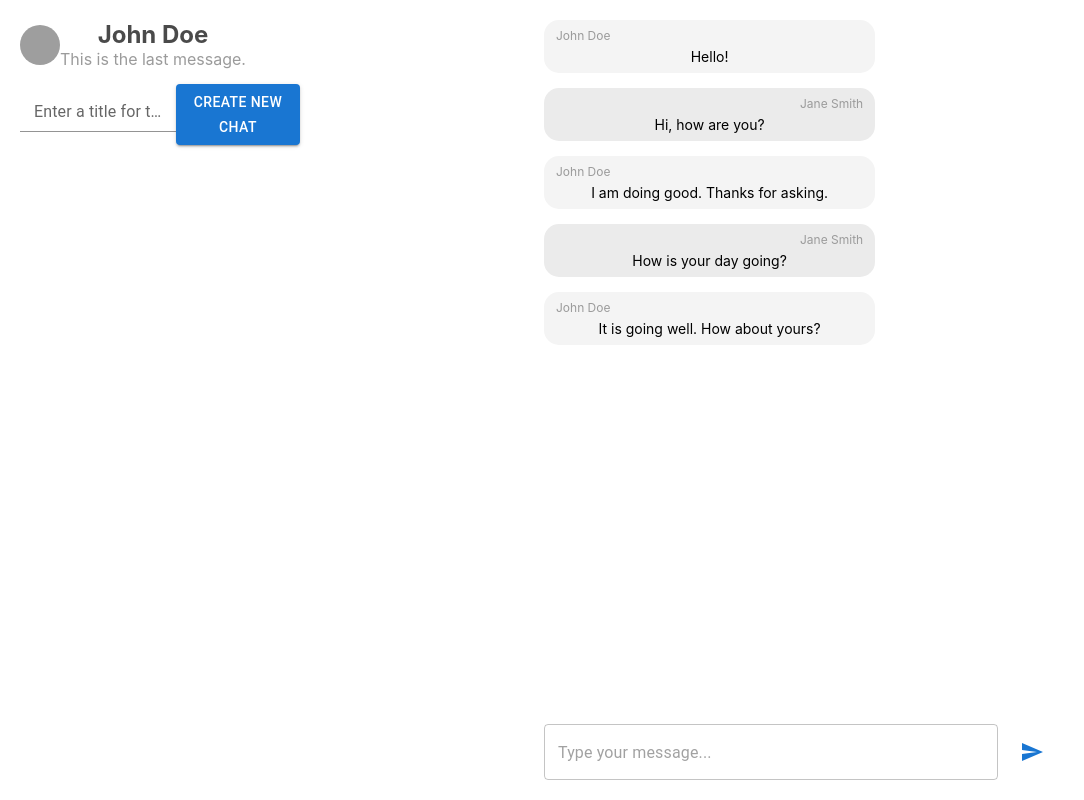
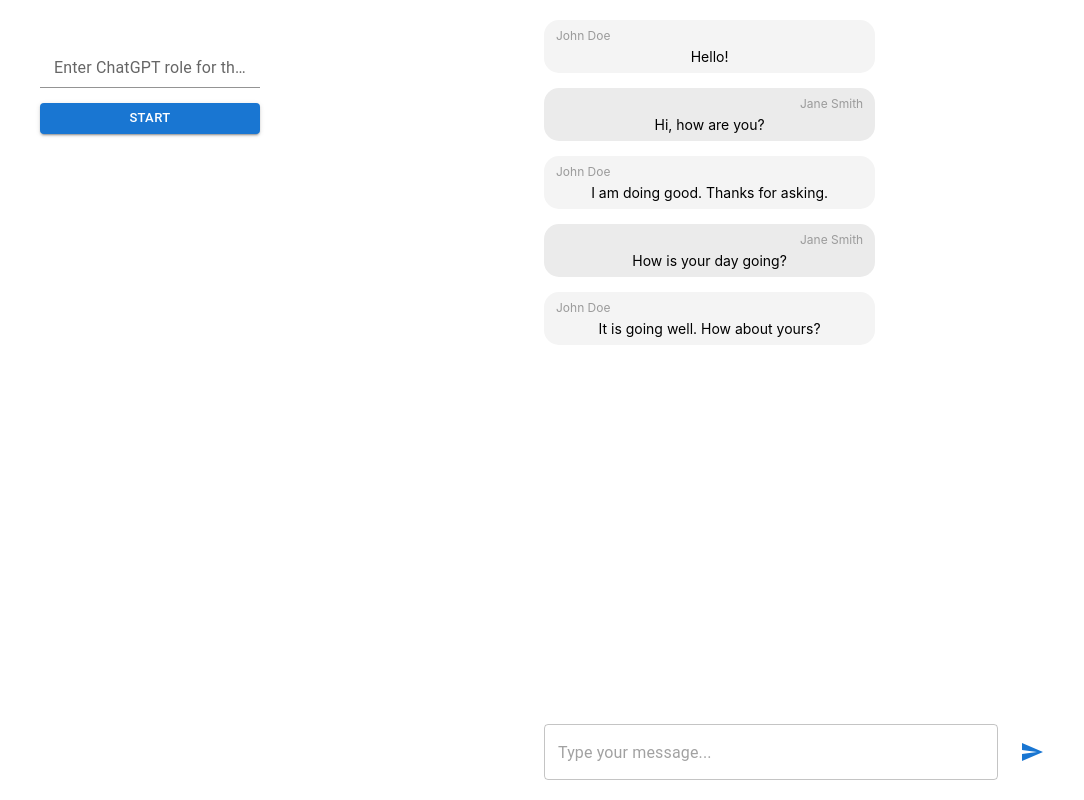
Before and after one commit to Docker69/PlayWithChatGPT, a React (Create React App) app in the folder frontend/: page / in a window 1280 px wide. Both pictures are taken after a click on the button "NEW CHAT". Shown: the whole page, without its empty margins (0-1084 px from the left). Built offline with nearby package versions, Linux system fonts and the light colour scheme; grey boxes are pictures that could not be loaded.

Commit message:
Create first API, init the Chat

```diff
--- /dev/null
+++ b/frontend/src/api/chatAPI.ts
@@ -0,0 +1,52 @@
+import { ChatPrompt, ChatSession } from "../utils/storeConstants";
+
+const config = {
+    serverPort: 3001
+  };
+
+export async function initChat(payload: ChatSession) {
+    //initialize return value as ChatSession type and set to payload
+    let chatSession: ChatSession = payload;
+
+    // Initialize the chat session with the backend server
+    try {
+        const response = await fetch(`http://localhost:${config.serverPort}/api/init`, {
+            method: 'POST',
+            body: JSON.stringify(payload),
+            headers: {
+                'Content-Type': 'application/json'
+            }
+        });
+        // Handle only Status 200 responses from the server here otherwise throw an error
+        if (response.status !== 200) {
+            throw new Error(`Responsed with status ${response.status}.`);
+        }
+        // Parse the response body as JSON
+        chatSession = await response.json();
+        console.debug('Chat initiated successfully: ', chatSession);
+
+    } catch (error: any) {
+        // Handle any errors that occur during the request here
+        console.error('Exception initiating chat, ', error.message);
+    }
+    // Return the chat session data
+    return chatSession;
+  }
+
+export async function sendChatPrompt(payload: ChatPrompt) {
+    // Send the prompt data to the backend server
+    try {
+        const response = await fetch('/api/send-prompt', {
+            method: 'POST',
+            body: JSON.stringify(payload),
+            headers: {
+                'Content-Type': 'application/json'
+            }
+        });
+        // Handle the response from the server here if necessary
+        console.debug('Prompt sent successfully: ', response);
+    } catch (error) {
+        // Handle any errors that occur during the request here
+        console.error('Error sending prompt: ', error);
+    }
+  }
--- a/frontend/src/components/ChatSession.tsx
+++ b/frontend/src/components/ChatSession.tsx
@@ -1,7 +1,8 @@
-import React from "react";
+import React, { useContext, useState } from "react";
 import { IconButton, Box, Container, TextField } from "@mui/material";
 import SendIcon from "@mui/icons-material/Send";
-
+import { store } from '../utils/store';
+import { SEND_CHAT_PROMPT } from '../utils/storeConstants';
 type ChatSessionProps = {};
 
 const MessageBubble = ({
@@ -56,6 +57,23 @@ const ChatSession: React.FC<ChatSessionProps> = () => {
     },
   ];
 
+  const [prompt, setPrompt] = useState('');
+  const { dispatch } = useContext(store);
+
+  const handleSendClick = () => {
+
+    //event.preventDefault();
+    // handle adding new chat Session
+    dispatch({
+        type: SEND_CHAT_PROMPT,
+        payload: {id: "", prompt: prompt}
+      });
+
+    console.debug('Prompt sent');
+    setPrompt('');
+  };
+
+
   return (
     <Container
       maxWidth="sm"
@@ -72,8 +90,15 @@ const ChatSession: React.FC<ChatSessionProps> = () => {
           variant="outlined"
           placeholder="Type your message..."
           style={{ flex: 1, marginRight: "10px" }}
+          value={prompt}
+          onChange={(event) => setPrompt(event.target.value)}
         />
-        <IconButton color="primary" aria-label="Send" size="large">
+        <IconButton
+          color="primary"
+          aria-label="Send"
+          size="large"
+          onClick={() => handleSendClick()}
+        >
           <SendIcon />
         </IconButton>
       </Box>
--- a/frontend/src/components/ChatSessions.tsx
+++ b/frontend/src/components/ChatSessions.tsx
@@ -1,5 +1,5 @@
-import React, { useContext, useState } from 'react';
-import styled from 'styled-components';
+import React, { useContext, useEffect, useState } from "react";
+import styled from "styled-components";
 import {
   Avatar,
   Button,
@@ -8,102 +8,120 @@ import {
   Input,
   Container,
   Box,
-} from '@mui/material';
+} from "@mui/material";
 
-import AddChatIcon from '@mui/icons-material/AddComment';
-import { store } from '../utils/store';
-
+import AddChatIcon from "@mui/icons-material/AddComment";
+import { store } from "../utils/store";
+import { NEW_CHAT_SESSION } from "../utils/storeConstants";
+import { initChat } from "../api/chatAPI";
 
 const ChatSessionTitle = styled.h2`
-  fontSize: 18px;
+  fontsize: 18px;
   color: #4a4a4a;
   margin: 0;
 `;
 
 const ChatSessionDescription = styled.p`
-  fontSize: 14px;
+  fontsize: 14px;
   color: #9b9b9b;
   margin: 0;
 `;
 
 const NewChatForm = styled.form`
   display: flex;
-  flexDirection: column;
-  marginTop: 15px;
+  flexdirection: column;
+  margintop: 15px;
 `;
 
-type ChatSessionsProps = {
-
-};
+type ChatSessionsProps = {};
 
 const ChatSessions: React.FC<ChatSessionsProps> = () => {
   const [isNewChatOpen, setIsNewChatOpen] = useState(false);
-  const [newChatTitle, setNewChatTitle] = useState('');
-  const { dispatch } = useContext(store);
+  const [newRole, setNewRole] = useState("");
+  const { state, dispatch } = useContext(store);
 
-  const handleNewChatSubmit = (event: React.FormEvent<HTMLFormElement>) => {
-
+  const handleNewSessionSubmit = (event: React.FormEvent<HTMLFormElement>) => {
     event.preventDefault();
-    // handle adding new chat Session
-    dispatch({
-        type: "NEW_CHAT_SESSION",
-        payload: {id: newChatTitle, messages: []}
+    //Send request to backend to initialize chat session
+    console.info("Requesting to start new chat session");
+    const payload = { id: "", role: newRole, messages: [] };
+    //wait for initChat to return before dispatching
+    initChat(payload).then((response) => {
+      console.info("Response from initChat: ", response);
+      response.id !== "" &&
+        dispatch({ type: NEW_CHAT_SESSION, payload: response });
     });
 
-    console.info('new chat Session added')
     setIsNewChatOpen(false);
-    setNewChatTitle('');
+    setNewRole("");
   };
 
+  useEffect(() => {
+    console.log("ChatSessions useEffect: ", state.chatSessions);
+  }, [state.chatSessions]);
+
   return (
-    <Container style={{ padding: '20px' }}>
+    <Container style={{ padding: "20px" }}>
+      {state.chatSessions.map((session) => (
         <Box
+          key={session.id}
           sx={{
-          display: 'flex',
-          alignItems: 'center',
-          marginBottom: '15px',
-
-          '&:hover': {
-            cursor: 'pointer',
-            backgroundColor: '#ebebeb',
+            display: "flex",
+            alignItems: "center",
+            marginBottom: "15px",
+            "&:hover": {
+              cursor: "pointer",
+              backgroundColor: "#ebebeb",
               opacity: [0.9, 0.8, 0.7],
             },
-        }}>
-        <Avatar
-        alt="Avatar"
-        src="https://picsum.photos/id/1011/50/50"
-      />
+          }}
+        >
+          <Avatar alt="Avatar" src="https://picsum.photos/id/1011/50/50" />
           <Box>
-        <ChatSessionTitle>John Doe</ChatSessionTitle>
-        <ChatSessionDescription>This is the last message.</ChatSessionDescription>
+            <ChatSessionTitle>{session.role}</ChatSessionTitle>
+            <ChatSessionDescription>
+              This is the last message.
+            </ChatSessionDescription>
           </Box>
         </Box>
-
-      {/* conditional rendering of new chat form */ }
-  {
-    isNewChatOpen ? (
-      <NewChatForm onSubmit={handleNewChatSubmit}>
+      ))}
+      {/* conditional rendering of new chat form */}
+      {isNewChatOpen ? (
+        <NewChatForm onSubmit={handleNewSessionSubmit}>
+          <Box display="flex" flexDirection="column" p="20px">
             <FormControl>
-          <InputLabel htmlFor="new-chat-title">
-            Enter a title for the new chat...
+              <InputLabel htmlFor="new-chat-role">
+                Enter ChatGPT role for the new chat...
               </InputLabel>
               <Input
-            id="new-chat-title"
-            value={newChatTitle}
-            onChange={(event) => setNewChatTitle(event.target.value)}
+                id="new-chat-role"
+                value={newRole}
+                onChange={(event) => setNewRole(event.target.value)}
               />
             </FormControl>
-        <Button type="submit" variant="contained" color="primary">
-          Create New Chat
+            <Button
+              type="submit"
+              variant="contained"
+              color="primary"
+              size="small"
+              style={{ marginTop: "15px" }}
+            >
+              Start
             </Button>
+          </Box>
         </NewChatForm>
       ) : (
-      <Button variant="contained" startIcon={<AddChatIcon />} onClick={() => setIsNewChatOpen(true)}>
+        <Box display="flex" flexDirection="column" p="20px">
+          <Button
+            variant="contained"
+            startIcon={<AddChatIcon />}
+            onClick={() => setIsNewChatOpen(true)}
+          >
             New Chat
           </Button>
-    )
-  }
-    </Container >
+        </Box>
+      )}
+    </Container>
   );
 };
 
--- a/frontend/src/utils/store.tsx
+++ b/frontend/src/utils/store.tsx
@@ -1,23 +1,10 @@
 import React, { createContext, useReducer, ReactNode } from "react";
-
-type ChatSession = {
-  id: string;
-  messages: string[];
-};
-
-type StateType = {
-  chatSessions: ChatSession[];
-};
-
-type ActionType =
-  | { type: "NEW_CHAT_SESSION"; payload: ChatSession }
-  | { type: "NEW_CHAT_PROMPT"; payload: ChatSession }
-  // Add action send prompt here
-
-  ;
+import { ActionType, NEW_CHAT_SESSION, SEND_CHAT_PROMPT, StateType } from "./storeConstants";
+import { sendChatPrompt } from "../api/chatAPI";
 
 const initialState: StateType = {
   chatSessions: [],
+  chatPrompt: {id: "", prompt: ""},
 };
 
 const store = createContext<{ state: StateType, dispatch: React.Dispatch<ActionType> }>({
@@ -29,12 +16,18 @@ const StateProvider = ({ children }: { children: ReactNode }) => {
   const [state, dispatch] = useReducer(
     (state: StateType, action: ActionType) => {
       switch (action.type) {
-        case "NEW_CHAT_SESSION":
+        case NEW_CHAT_SESSION:
           {
-            console.info('Adding new chat session: ', action.payload)
+            console.info('Adding new chat session: ', action.payload);
             return { ...state, chatSessions: [...state.chatSessions, action.payload] };
           }
-        // Handle additional action types here
+          case SEND_CHAT_PROMPT:
+            {
+              console.info('Send prompt: ', action.payload);
+              sendChatPrompt(action.payload);
+              return { ...state, chatPrompt: {id: "", prompt: ""} };
+            }
+          // Handle additional action types here
         default:
           return state;
       }
--- /dev/null
+++ b/frontend/src/utils/storeConstants.ts
@@ -0,0 +1,25 @@
+//create constants for action types
+export const NEW_CHAT_SESSION = "NEW_CHAT_SESSION";
+export const SEND_CHAT_PROMPT = "SEND_CHAT_PROMPT";
+
+export type ChatSession = {
+  id: string;
+  role: string;
+  messages: string[];
+};
+
+export type ChatPrompt = {
+  id: string;
+  prompt: string;
+};
+
+export type StateType = {
+  chatSessions: ChatSession[];
+  chatPrompt: ChatPrompt;
+};
+
+//define action types with imported constants
+export type ActionType =
+  | { type: typeof NEW_CHAT_SESSION; payload: ChatSession }
+  | { type: typeof SEND_CHAT_PROMPT; payload: ChatPrompt };
+// Add action send prompt here
--- a/frontend/tsconfig.json
+++ b/frontend/tsconfig.json
@@ -18,6 +18,7 @@
     "resolveJsonModule": true,
     "isolatedModules": true,
     "noEmit": true,
+    //"noEmit": false, "sourceMap": true,
     "jsx": "react-jsx"
   },
   "include": [
```
Also changed, not shown: 1 other file (tests, documents, lock files or other folders). Lines whose indentation alone changed are shown as unchanged.
